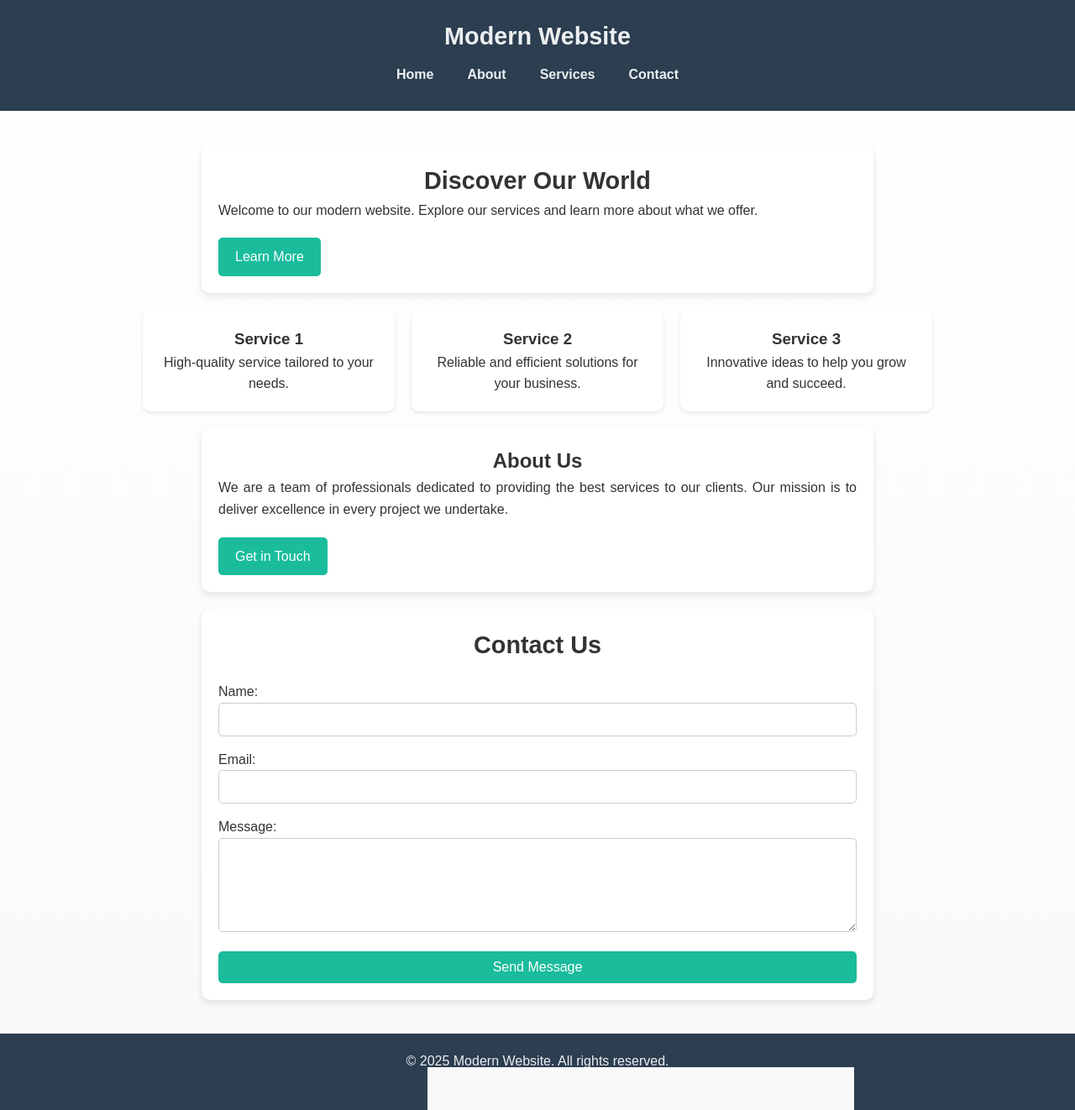
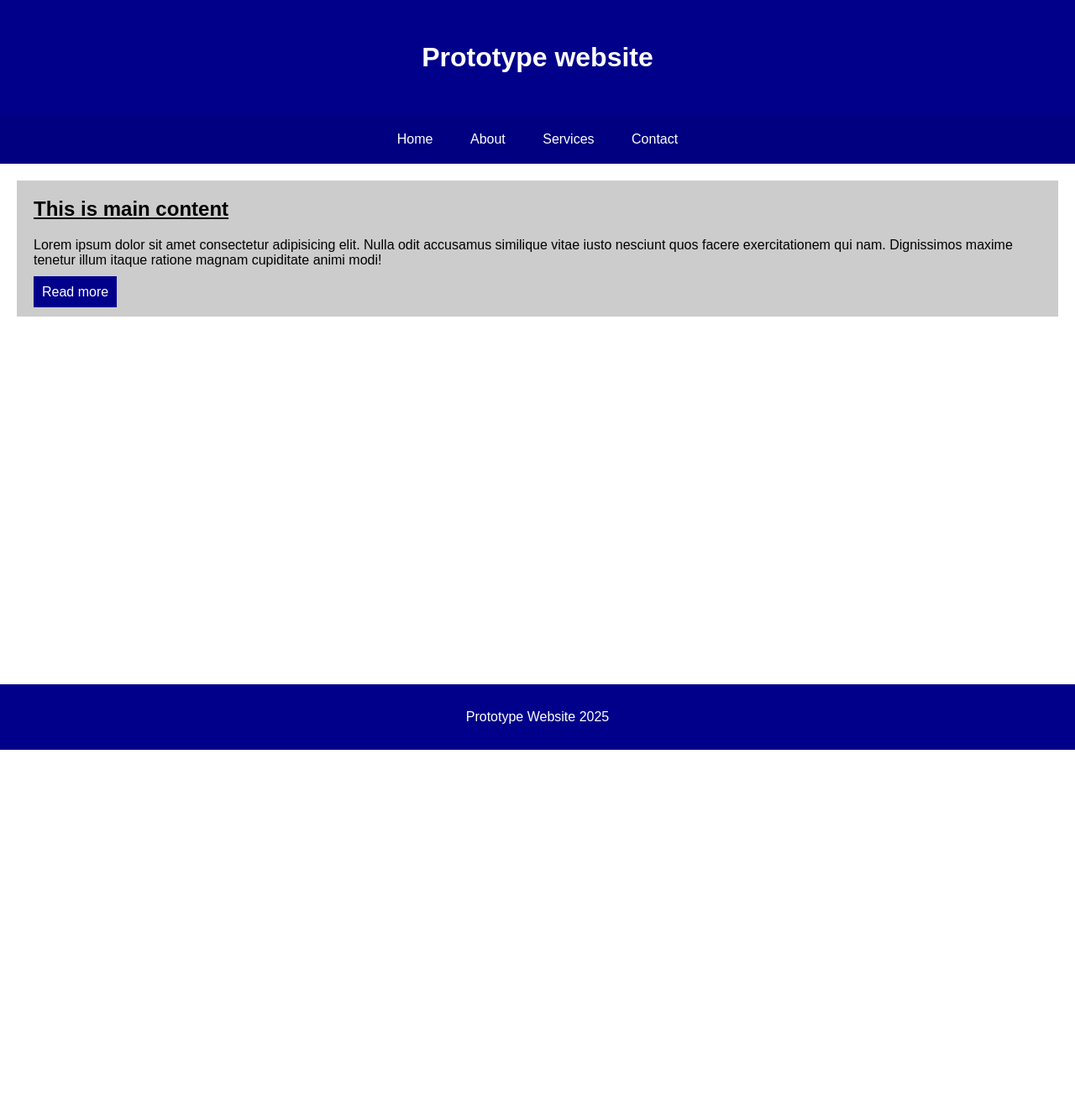
Before and after one commit to Pannathat121/New-Project, a plain HTML site: page index.html in a window 1280 px wide. Shown: the whole page at 84% size. After the commit the page ends 893 px from the top, so only its background shows below. Drawn offline with Linux system fonts and the light colour scheme.

Commit message:
add file

```diff
--- a/index.html
+++ b/index.html
@@ -4,90 +4,39 @@
 <head>
     <meta charset="UTF-8">
     <meta name="viewport" content="width=device-width, initial-scale=1.0">
-    <title>Modern Website</title>
+    <title>Cmaster</title>
     <link rel="stylesheet" href="style.css">
 </head>
 
 <body>
 
-
-    <!-- Modern Header -->
-    <header class="modern-header">
-        <div class="logo">
-            <h1>Modern Website</h1>
-        </div>
-        <nav class="modern-nav">
-            <a href="#home">Home</a>
-            <a href="#about">About</a>
-            <a href="#services">Services</a>
-            <a href="#contact">Contact</a>
-        </nav>
+    <header>
+        <h1>Prototype website</h1>
     </header>
 
-    <!-- Main Content -->
+    <nav>
+        <a href="#">Home</a>
+        <a href="#">About</a>
+        <a href="#">Services</a>
+        <a href="#">Contact</a>
+    </nav>
+
     <main>
-        <!-- Hero Section -->
-        <section id="home" class="main-container">
-            <h2 class="main-title">Discover Our World</h2>
+        <section class="main-container">
+            <h2 class="main-title">This is main content</h2>
             <p class="main-info">
-                Welcome to our modern website. Explore our services and learn more about what we offer.
+                Lorem ipsum dolor sit amet consectetur adipisicing elit. Nulla odit accusamus similique vitae iusto
+                nesciunt quos facere exercitationem qui nam. Dignissimos maxime tenetur illum itaque ratione magnam
+                cupiditate animi modi!
             </p>
-            <a href="#services" class="main-btn">Learn More</a>
-        </section>
-
-        <!-- Services Section -->
-        <section id="services" class="card-container">
-            <div class="card">
-                <h3>Service 1</h3>
-                <p>High-quality service tailored to your needs.</p>
-            </div>
-            <div class="card">
-                <h3>Service 2</h3>
-                <p>Reliable and efficient solutions for your business.</p>
-            </div>
-            <div class="card">
-                <h3>Service 3</h3>
-                <p>Innovative ideas to help you grow and succeed.</p>
-            </div>
-        </section>
-
-        <!-- About Section -->
-        <section id="about" class="aside-container">
-            <h2 class="aside-title">About Us</h2>
-            <p class="aside-info">
-                We are a team of professionals dedicated to providing the best services to our clients. Our mission is
-                to deliver excellence in every project we undertake.
-            </p>
-            <a href="#contact" class="aside-btn">Get in Touch</a>
-        </section>
-
-        <!-- Contact Section -->
-        <section id="contact" class="contact-container">
-            <h2 class="contact-title">Contact Us</h2>
-            <form class="contact-form" action="#" method="post">
-                <div class="form-group">
-                    <label for="name">Name:</label>
-                    <input type="text" id="name" name="name" required>
-                </div>
-                <div class="form-group">
-                    <label for="email">Email:</label>
-                    <input type="email" id="email" name="email" required>
-                </div>
-                <div class="form-group">
-                    <label for="message">Message:</label>
-                    <textarea id="message" name="message" rows="5" required></textarea>
-                </div>
-                <button type="submit" class="contact-btn">Send Message</button>
-            </form>
+            <a href="#" class="main-btn">Read more</a>
         </section>
     </main>
 
-    <!-- Footer -->
     <footer>
-        <p>&copy; 2025 Modern Website. All rights reserved.</p>
-        <a href="#">Privacy Policy</a>
-        <a href="#">Terms of Service</a>
+        Prototype Website 2025
     </footer>
+
 </body>
 
 </html>
--- a/style.css
+++ b/style.css
@@ -1,263 +1,60 @@
-/* General Reset */
 * {
+    padding: 0;
     margin: 0;
-    padding: 0;
     box-sizing: border-box;
 }
 
-/* Body Styling */
 body {
-    font-family: 'Arial', sans-serif;
-    line-height: 1.6;
-    color: #333;
-    background-color: #f9f9f9;
-    margin: 0;
-    background-image: linear-gradient(to bottom, #ffffff, #f9f9f9);
+    font-family: Arial, Helvetica, sans-serif;
 }
 
-/* Header */
 header {
-    background-color: #2c3e50;
-    color: #ecf0f1;
+    background-color: darkblue;
+    color: white;
+    padding: 50px;
+    text-align: center;
+}
+
+nav {
+    background-color: navy;
     padding: 20px;
     text-align: center;
 }
 
-header .logo h1 {
-    font-size: 1.8rem;
+nav a {
+    color: white;
+    padding: 0 20px;
+    text-decoration: none;
 }
 
-nav {
-    display: flex;
-    justify-content: center;
-    flex-wrap: wrap;
-    gap: 10px;
-}
-
-nav a {
-    color: #ecf0f1;
-    text-decoration: none;
-    font-weight: bold;
-    padding: 10px 15px;
-    border-radius: 5px;
-    transition: background-color 0.3s ease;
-}
-
-nav a:hover {
-    background-color: #1abc9c;
-}
-
-/* Main Content */
 main {
-    padding: 20px;
-}
+    height: 600px;
 
     .main-container {
-    background-color: #ffffff;
-    border-radius: 10px;
+        background-color: #ccc;
+        margin: 20px;
         padding: 20px;
-    margin: 20px auto;
-    max-width: 800px;
-    box-shadow: 0 4px 8px rgba(0, 0, 0, 0.1);
-}
 
         .main-title {
-    font-size: 1.8rem;
-    text-align: center;
+            text-decoration: underline;
         }
 
         .main-info {
-    font-size: 1rem;
-    text-align: justify;
-    margin-bottom: 20px;
+            padding: 20px 0;
         }
 
         .main-btn {
-    display: inline-block;
-    background-color: #1abc9c;
-    color: #ffffff;
-    padding: 10px 20px;
+            background-color: darkblue;
+            color: white;
+            padding: 10px;
             text-decoration: none;
-    border-radius: 5px;
-    text-align: center;
-    transition: background-color 0.3s ease;
         }
-
-.main-btn:hover {
-    background-color: #16a085;
-}
-
-/* Services Section */
-.card-container {
-    display: flex;
-    flex-wrap: wrap;
-    gap: 20px;
-    justify-content: center;
-}
-
-.card {
-    background-color: #ffffff;
-    border-radius: 10px;
-    box-shadow: 0 2px 4px rgba(0, 0, 0, 0.1);
-    padding: 20px;
-    width: 300px;
-    text-align: center;
-    transition: transform 0.3s, box-shadow 0.3s;
-}
-
-.card:hover {
-    transform: translateY(-10px);
-    box-shadow: 0 6px 12px rgba(0, 0, 0, 0.2);
-}
-
-/* About Section */
-.aside-container {
-    background-color: #ffffff;
-    border-radius: 10px;
-    padding: 20px;
-    margin: 20px auto;
-    max-width: 800px;
-    box-shadow: 0 4px 8px rgba(0, 0, 0, 0.1);
-}
-
-.aside-title {
-    font-size: 1.5rem;
-    text-align: center;
-}
-
-.aside-info {
-    font-size: 1rem;
-    text-align: justify;
-    margin-bottom: 20px;
-}
-
-.aside-btn {
-    display: inline-block;
-    background-color: #1abc9c;
-    color: #ffffff;
-    padding: 10px 20px;
-    text-decoration: none;
-    border-radius: 5px;
-    text-align: center;
-    transition: background-color 0.3s ease;
-}
-
-.aside-btn:hover {
-    background-color: #16a085;
-}
-
-/* Contact Section */
-.contact-container {
-    background-color: #ffffff;
-    border-radius: 10px;
-    padding: 20px;
-    margin: 20px auto;
-    max-width: 800px;
-    box-shadow: 0 4px 8px rgba(0, 0, 0, 0.1);
-}
-
-.contact-title {
-    font-size: 1.8rem;
-    text-align: center;
-    margin-bottom: 20px;
-}
-
-.contact-form {
-    display: flex;
-    flex-direction: column;
-    gap: 15px;
-}
-
-.contact-form input,
-.contact-form textarea {
-    width: 100%;
-    padding: 10px;
-    border: 1px solid #ccc;
-    border-radius: 5px;
-    font-size: 1rem;
-}
-
-.contact-form textarea {
-    resize: vertical;
-    min-height: 100px;
-}
-
-.contact-form button {
-    background-color: #1abc9c;
-    color: #ffffff;
-    padding: 10px 20px;
-    border: none;
-    border-radius: 5px;
-    font-size: 1rem;
-    cursor: pointer;
-    transition: background-color 0.3s ease;
-}
-
-.contact-form button:hover {
-    background-color: #16a085;
-}
-
-/* Footer */
-footer {
-    background-color: #2c3e50;
-    color: #ecf0f1;
-    padding: 20px;
-    text-align: center;
-}
-
-footer a {
-    color: #1abc9c;
-    text-decoration: none;
-    margin: 0 10px;
-}
-
-footer a:hover {
-    text-decoration: underline;
-}
-
-/* Responsive Design */
-@media (max-width: 768px) {
-    nav {
-        flex-direction: column;
-        gap: 5px;
-    }
-
-    .card {
-        width: 90%;
-    }
-
-    .main-container,
-    .aside-container {
-        padding: 15px;
-        margin: 10px auto;
-    }
-
-    .main-title {
-        font-size: 1.5rem;
-    }
-
-    .aside-title {
-        font-size: 1.3rem;
     }
 }
 
-@media (max-width: 480px) {
-    header .logo h1 {
-        font-size: 1.5rem;
+footer {
+    background-color: darkblue;
+    color: white;
+    padding: 30px;
+    text-align: center;
 }
-
-    nav a {
-        padding: 8px 10px;
-        font-size: 0.9rem;
-    }
-
-    .main-title,
-    .aside-title {
-        font-size: 1.2rem;
-    }
-
-    .main-info,
-    .aside-info {
-        font-size: 0.9rem;
-    }
-}
```
Also changed, not shown: java.js (+10 -11 lines). Lines whose indentation alone changed are shown as unchanged.
